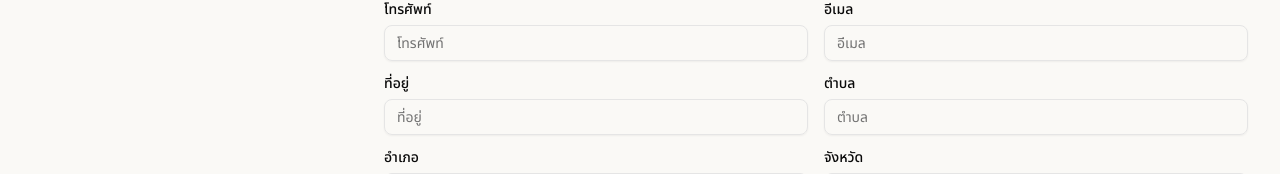
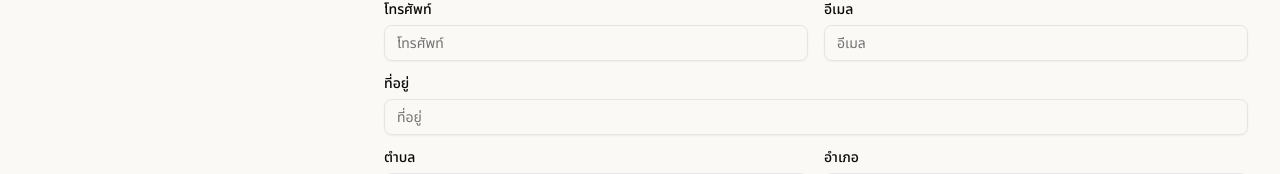
Before and after one commit to z3tz3r0/jsd9-pheonix_wicianburi-frontend, a React (Vite) app: page /profile in a window 1280 px wide. Shown: the part 295-469 px from the top of the page. Built offline with nearby package versions, Linux system fonts and the light colour scheme; no server answers.

Commit message:
feat(account): modified /account/FormInputs.jsx

```diff
--- a/src/components/account/FormInputs.jsx
+++ b/src/components/account/FormInputs.jsx
@@ -2,14 +2,15 @@ import React from 'react'
 import { Input } from '@/components/ui/input';
 import { Label } from '@/components/ui/label';
 
-const FormInputs = ({ register,name,type,placeholder }) => {
+const FormInputs = ({ register,name,type,placeholder,className }) => {
   return (
-    <div>
+    <div className={className}>
         <Label className="mb-2">{name}</Label>
         <Input
         {...register(name)}
         type={type}
-        placeholder={placeholder} />
+        placeholder={placeholder}
+        />
     </div>
   )
 }
--- a/src/pages/Account.jsx
+++ b/src/pages/Account.jsx
@@ -1,9 +1,10 @@
 import React  from 'react';
 import { Button } from '@/components/ui/button';
-import { X } from 'lucide-react';
 import { useForm } from 'react-hook-form';
 import FormInputs from '../components/account/FormInputs';
 import ButtonFirst from '../components/account/ButtonFirst';
+//import { X } from 'lucide-react';
+
 
 
 const Account = () => {
@@ -63,6 +64,7 @@ const Account = () => {
                 name="ที่อยู่"
                 type="text"
                 placeholder="ที่อยู่"
+                className="sm:col-span-2"
               />
 
               <FormInputs
```
